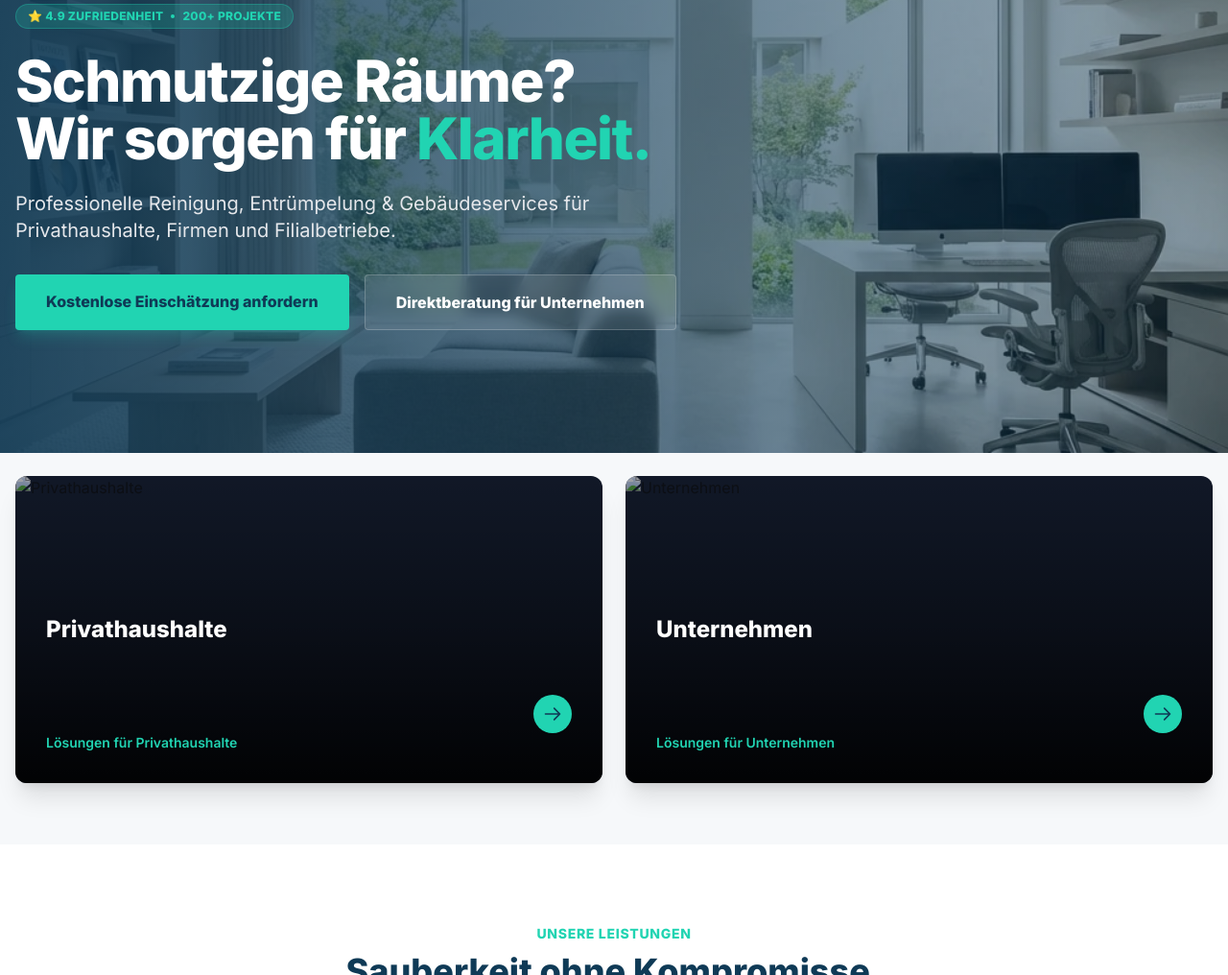
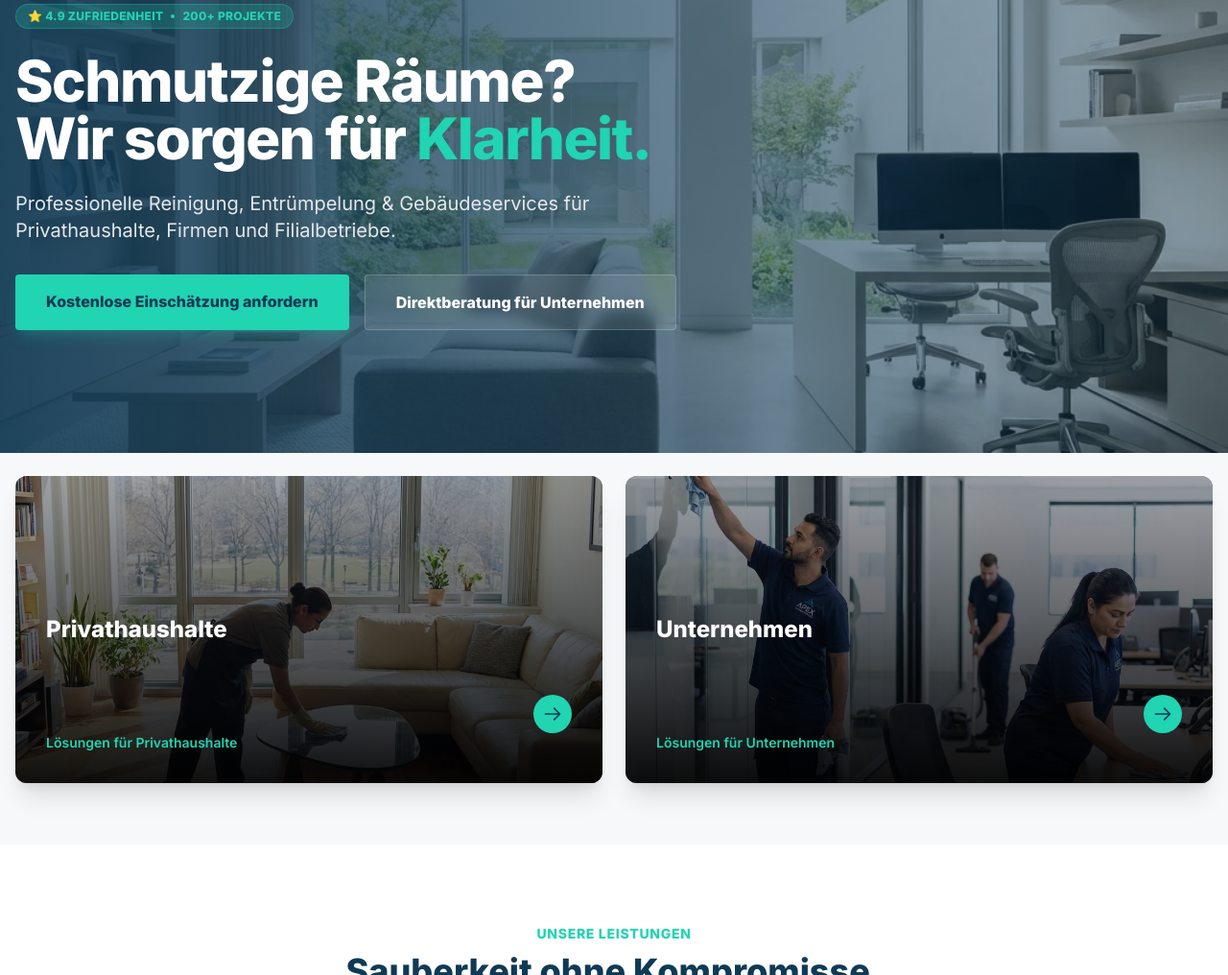
Before and after one commit to TRW123123/schuhmacher-services, a plain HTML site: page index.html in a window 1280 px wide. Shown: the part 189-1205 px from the top of the page at 96% size. Drawn offline with nearby package versions, Linux system fonts and the light colour scheme.

Commit message:
Fix broken image references in gateway section

```diff
--- a/index.html
+++ b/index.html
@@ -147,7 +147,7 @@
                 <!-- Private -->
                 <a href="#private-services"
                     class="group relative overflow-hidden rounded-xl shadow-xl h-80 flex items-end p-8 bg-gray-900">
-                    <img src="./assets/home.webp" alt="Privathaushalte"
+                    <img src="./assets/home_cleaning.webp" alt="Privathaushalte"
                         class="absolute inset-0 w-full h-full object-cover opacity-60 group-hover:opacity-40 transition-opacity duration-500 scale-100 group-hover:scale-105 transform transition-transform">
                     <div class="absolute inset-0 bg-gradient-to-t from-black/90 via-black/40 to-transparent"></div>
                     <div class="relative z-10 w-full">
@@ -177,7 +177,7 @@
                 <!-- Business -->
                 <a href="#business-services"
                     class="group relative overflow-hidden rounded-xl shadow-xl h-80 flex items-end p-8 bg-gray-900">
-                    <img src="./assets/office.webp" alt="Unternehmen"
+                    <img src="./assets/office_cleaning.webp" alt="Unternehmen"
                         class="absolute inset-0 w-full h-full object-cover opacity-60 group-hover:opacity-40 transition-opacity duration-500 scale-100 group-hover:scale-105 transform transition-transform">
                     <div class="absolute inset-0 bg-gradient-to-t from-black/90 via-black/40 to-transparent"></div>
                     <div class="relative z-10 w-full">
```
